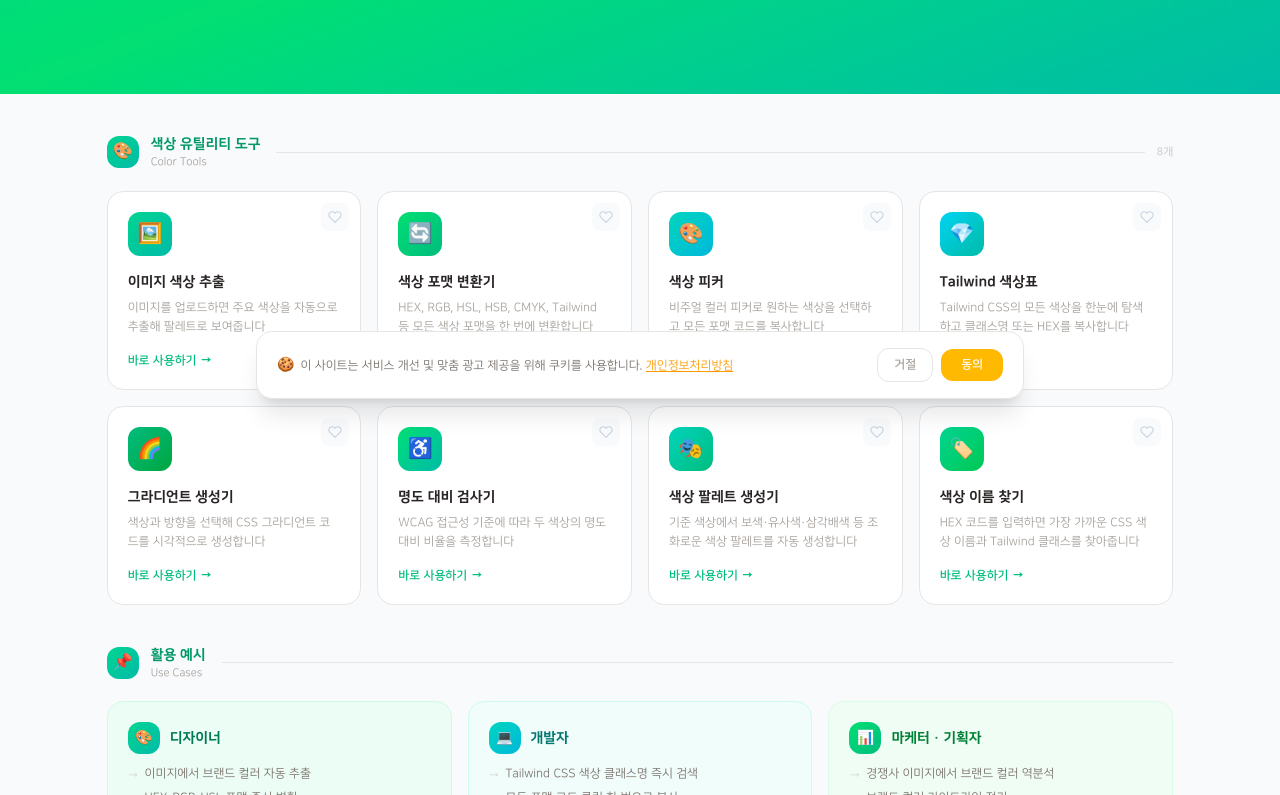
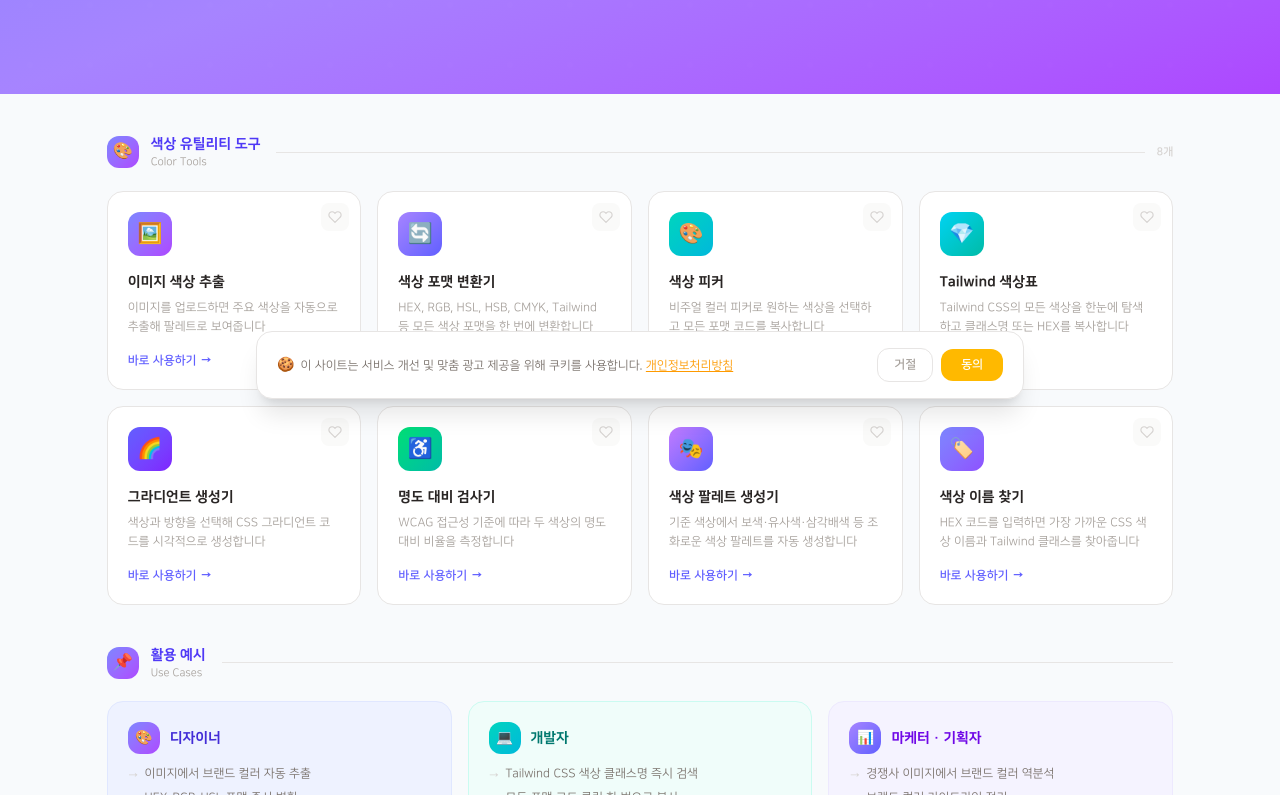
Before and after one commit to Cherisia/serenkit, a Next.js app: page /color in a window 1280 px wide. Shown: the part 385-1180 px from the top of the page. Built offline with nearby package versions, Linux system fonts and the light colour scheme.

Commit message:
색상도구 emerald 에서 purple 색 계열로 수정

```diff
--- a/app/color/page.js
+++ b/app/color/page.js
@@ -21,8 +21,8 @@ export const metadata = {
 const USE_CASES = [
   {
     icon: '🎨', title: '디자이너',
-    color: 'from-emerald-400 to-teal-500',
-    bg: 'bg-emerald-50', border: 'border-emerald-100', titleColor: 'text-emerald-700',
+    color: 'from-indigo-400 to-purple-500',
+    bg: 'bg-indigo-50', border: 'border-indigo-100', titleColor: 'text-indigo-700',
     items: [
       '이미지에서 브랜드 컬러 자동 추출',
       'HEX·RGB·HSL 포맷 즉시 변환',
@@ -45,8 +45,8 @@ const USE_CASES = [
   },
   {
     icon: '📊', title: '마케터 · 기획자',
-    color: 'from-green-400 to-emerald-500',
-    bg: 'bg-green-50', border: 'border-green-100', titleColor: 'text-green-700',
+    color: 'from-violet-400 to-indigo-500',
+    bg: 'bg-violet-50', border: 'border-violet-100', titleColor: 'text-violet-700',
     items: [
       '경쟁사 이미지에서 브랜드 컬러 역분석',
       '브랜드 컬러 가이드라인 정리',
@@ -69,8 +69,8 @@ const USE_CASES = [
   },
   {
     icon: '🏠', title: '인테리어 · 홈데코',
-    color: 'from-emerald-500 to-green-600',
-    bg: 'bg-emerald-50', border: 'border-emerald-200', titleColor: 'text-emerald-800',
+    color: 'from-indigo-500 to-violet-600',
+    bg: 'bg-indigo-50', border: 'border-indigo-200', titleColor: 'text-indigo-800',
     items: [
       '참고 이미지에서 인테리어 컬러 추출',
       '벽지·가구 색상 조화 미리 확인',
@@ -81,8 +81,8 @@ const USE_CASES = [
   },
   {
     icon: '🎓', title: '학생 · 교육',
-    color: 'from-teal-400 to-emerald-400',
-    bg: 'bg-teal-50', border: 'border-teal-100', titleColor: 'text-teal-700',
+    color: 'from-purple-400 to-indigo-400',
+    bg: 'bg-purple-50', border: 'border-purple-100', titleColor: 'text-purple-700',
     items: [
       '색채학 과제에서 색상 이론 실습',
       'HEX·RGB·HSL 개념 직접 변환하며 학습',
@@ -95,17 +95,17 @@ const USE_CASES = [
 
 const FEATURES = [
   { icon: '⚡', title: '즉시 처리', desc: '서버 전송 없이 브라우저에서 실시간 변환. 어떤 포맷이든 입력 즉시 결과가 나와요.',
-    color: 'from-emerald-400 to-teal-400', bg: 'bg-emerald-50', border: 'border-emerald-100', titleColor: 'text-emerald-700' },
+    color: 'from-indigo-400 to-purple-400', bg: 'bg-indigo-50', border: 'border-indigo-100', titleColor: 'text-indigo-700' },
   { icon: '🔒', title: '프라이버시 보호', desc: '이미지를 포함한 모든 데이터가 서버로 전송되지 않고 브라우저 안에서만 처리돼요.',
     color: 'from-teal-400 to-cyan-400', bg: 'bg-teal-50', border: 'border-teal-100', titleColor: 'text-teal-700' },
   { icon: '📋', title: '한 번에 복사', desc: 'HEX, RGB, HSL, Tailwind 등 원하는 포맷을 클릭 한 번으로 클립보드로 복사해요.',
-    color: 'from-green-400 to-emerald-400', bg: 'bg-green-50', border: 'border-green-100', titleColor: 'text-green-700' },
+    color: 'from-violet-400 to-indigo-400', bg: 'bg-violet-50', border: 'border-violet-100', titleColor: 'text-violet-700' },
   { icon: '♿', title: '접근성 검사', desc: 'WCAG 2.1 AA/AAA 기준으로 명도 대비를 자동 측정하고 등급을 표시해요.',
     color: 'from-cyan-400 to-teal-400', bg: 'bg-cyan-50', border: 'border-cyan-100', titleColor: 'text-cyan-700' },
   { icon: '🎨', title: '팔레트 자동 생성', desc: '보색, 유사색, 삼각배색 등 색채학적으로 조화로운 색상 조합을 자동으로 만들어줘요.',
-    color: 'from-emerald-400 to-green-400', bg: 'bg-emerald-50', border: 'border-emerald-100', titleColor: 'text-emerald-700' },
+    color: 'from-indigo-400 to-violet-400', bg: 'bg-indigo-50', border: 'border-indigo-100', titleColor: 'text-indigo-700' },
   { icon: '📱', title: '모바일 최적화', desc: '스마트폰, 태블릿, 데스크탑 모든 환경에서 편리하게 사용 가능해요.',
-    color: 'from-teal-400 to-emerald-400', bg: 'bg-teal-50', border: 'border-teal-100', titleColor: 'text-teal-700' },
+    color: 'from-purple-400 to-indigo-400', bg: 'bg-purple-50', border: 'border-purple-100', titleColor: 'text-purple-700' },
 ]
 
 export default function ColorHomePage() {
@@ -134,7 +134,7 @@ export default function ColorHomePage() {
       <script type="application/ld+json" dangerouslySetInnerHTML={{ __html: JSON.stringify(schema) }} />
 
       {/* 히어로 */}
-      <section className="w-full bg-gradient-to-br from-emerald-400 via-green-400 to-teal-500 relative overflow-hidden pt-[4.5rem]">
+      <section className="w-full bg-gradient-to-br from-indigo-400 via-violet-400 to-purple-500 relative overflow-hidden pt-[4.5rem]">
         <div className="absolute inset-0 opacity-10" style={{ backgroundImage: COLOR_HERO_PATTERN }} />
         <div className="relative container mx-auto px-4 py-24 text-center text-white">
           <p className="text-xs font-black opacity-75 mb-4 tracking-[0.3em] uppercase">색상 도구 모음</p>
@@ -165,11 +165,11 @@ export default function ColorHomePage() {
         {/* 도구 목록 */}
         <section>
           <div className="flex items-center gap-3 mb-5">
-            <div className="w-8 h-8 rounded-xl bg-gradient-to-br from-emerald-400 to-teal-500 flex items-center justify-center text-base shrink-0">
+            <div className="w-8 h-8 rounded-xl bg-gradient-to-br from-indigo-400 to-purple-500 flex items-center justify-center text-base shrink-0">
               🎨
             </div>
             <div>
-              <h2 className="text-sm font-black text-emerald-600">색상 유틸리티 도구</h2>
+              <h2 className="text-sm font-black text-indigo-600">색상 유틸리티 도구</h2>
               <p className="text-[11px] text-stone-400">Color Tools</p>
             </div>
             <div className="flex-1 h-px bg-stone-200 ml-1" />
@@ -178,19 +178,19 @@ export default function ColorHomePage() {
           <ul className="grid grid-cols-1 md:grid-cols-2 xl:grid-cols-4 gap-4">
             {COLOR_TOOLS.map(tool => (
               <li key={tool.key} className="relative">
-                <FavoriteCardButton url={tool.url} color="emerald" />
+                <FavoriteCardButton url={tool.url} color="indigo" />
                 <Link
                   href={tool.url}
-                  className="group flex flex-col h-full bg-white border border-stone-200 rounded-2xl p-5 hover:border-emerald-300 hover:shadow-md transition-all duration-200 hover:-translate-y-1"
+                  className="group flex flex-col h-full bg-white border border-stone-200 rounded-2xl p-5 hover:border-indigo-300 hover:shadow-md transition-all duration-200 hover:-translate-y-1"
                 >
                   <div className={`w-11 h-11 rounded-xl bg-gradient-to-br ${tool.color} flex items-center justify-center text-xl mb-4`}>
                     {tool.icon}
                   </div>
-                  <h3 className="text-sm font-black text-stone-800 mb-1.5 group-hover:text-emerald-600 transition-colors">
+                  <h3 className="text-sm font-black text-stone-800 mb-1.5 group-hover:text-indigo-600 transition-colors">
                     {tool.name}
                   </h3>
                   <p className="text-xs text-stone-400 leading-relaxed flex-1">{tool.desc}</p>
-                  <div className="mt-4 text-xs font-bold text-emerald-500 flex items-center gap-1">
+                  <div className="mt-4 text-xs font-bold text-indigo-500 flex items-center gap-1">
                     바로 사용하기 <span>→</span>
                   </div>
                 </Link>
@@ -202,11 +202,11 @@ export default function ColorHomePage() {
         {/* 활용 예시 */}
         <section>
           <div className="flex items-center gap-3 mb-5">
-            <div className="w-8 h-8 rounded-xl bg-gradient-to-br from-emerald-400 to-teal-500 flex items-center justify-center text-base shrink-0">
+            <div className="w-8 h-8 rounded-xl bg-gradient-to-br from-indigo-400 to-purple-500 flex items-center justify-center text-base shrink-0">
               📌
             </div>
             <div>
-              <h2 className="text-sm font-black text-emerald-600">활용 예시</h2>
+              <h2 className="text-sm font-black text-indigo-600">활용 예시</h2>
               <p className="text-[11px] text-stone-400">Use Cases</p>
             </div>
             <div className="flex-1 h-px bg-stone-200 ml-1" />
@@ -236,11 +236,11 @@ export default function ColorHomePage() {
         {/* 도구 특징 */}
         <section>
           <div className="flex items-center gap-3 mb-5">
-            <div className="w-8 h-8 rounded-xl bg-gradient-to-br from-emerald-400 to-teal-500 flex items-center justify-center text-base shrink-0">
+            <div className="w-8 h-8 rounded-xl bg-gradient-to-br from-indigo-400 to-purple-500 flex items-center justify-center text-base shrink-0">
               ✨
             </div>
             <div>
-              <h2 className="text-sm font-black text-emerald-600">도구 특징</h2>
+              <h2 className="text-sm font-black text-indigo-600">도구 특징</h2>
               <p className="text-[11px] text-stone-400">Features</p>
             </div>
             <div className="flex-1 h-px bg-stone-200 ml-1" />
--- a/app/page.js
+++ b/app/page.js
@@ -103,8 +103,8 @@ export default function Home() {
 
           {/* 색상 도구 */}
           <Link href="/color"
-            className="group flex flex-col bg-white border border-stone-200 rounded-3xl overflow-hidden hover:shadow-xl hover:-translate-y-1 transition-all duration-300 hover:border-emerald-300">
-            <div className="bg-gradient-to-br from-emerald-400 via-green-400 to-teal-500 p-8 relative overflow-hidden h-52">
+            className="group flex flex-col bg-white border border-stone-200 rounded-3xl overflow-hidden hover:shadow-xl hover:-translate-y-1 transition-all duration-300 hover:border-indigo-300">
+            <div className="bg-gradient-to-br from-indigo-400 via-violet-400 to-purple-500 p-8 relative overflow-hidden h-52">
               <div className="absolute inset-0 opacity-10" style={{ backgroundImage: CALC_HERO_PATTERN }} />
               <div className="relative">
                 <div className="flex items-center gap-3 mb-7">
@@ -139,7 +139,7 @@ export default function Home() {
               </ul>
               <div className="flex items-center justify-between mt-auto">
                 <span className="text-xs text-stone-400">{COLOR_TOOLS.length}개 도구</span>
-                <span className="flex items-center gap-1.5 bg-emerald-500 group-hover:bg-emerald-600 text-white text-sm font-black px-5 py-2.5 rounded-xl transition-colors">
+                <span className="flex items-center gap-1.5 bg-indigo-500 group-hover:bg-indigo-600 text-white text-sm font-black px-5 py-2.5 rounded-xl transition-colors">
                   색상 도구 보러가기
                   <span className="group-hover:translate-x-0.5 transition-transform inline-block">→</span>
                 </span>
--- a/components/color/ToolLayout.js
+++ b/components/color/ToolLayout.js
@@ -11,7 +11,7 @@ export default function ToolLayout({ toolKey, children, faqs = [] }) {
     <div className="bg-slate-50 pb-20 min-h-screen">
       {/* Hero Banner */}
       <section
-        className={`relative bg-gradient-to-br ${tool?.color ?? 'from-emerald-400 to-teal-500'} pt-20 pb-12`}
+        className={`relative bg-gradient-to-br ${tool?.color ?? 'from-indigo-400 to-purple-500'} pt-20 pb-12`}
         aria-label="페이지 소개"
       >
         <div className="absolute inset-0 pointer-events-none" style={{ backgroundImage: COLOR_HERO_PATTERN }} aria-hidden="true" />
@@ -36,7 +36,7 @@ export default function ToolLayout({ toolKey, children, faqs = [] }) {
       <aside className="container xl:w-[600px] md:w-[640px] w-[92%] mx-auto mt-10" aria-label="관련 도구">
         <section>
           <h2 className="text-base font-black text-slate-700 mb-4 flex items-center gap-2">
-            <span className="w-1 h-5 bg-emerald-400 rounded-full inline-block" aria-hidden="true"></span>
+            <span className="w-1 h-5 bg-indigo-400 rounded-full inline-block" aria-hidden="true"></span>
             다른 색상 도구
           </h2>
           <ul className="grid grid-cols-2 md:grid-cols-4 gap-2">
@@ -44,10 +44,10 @@ export default function ToolLayout({ toolKey, children, faqs = [] }) {
               <li key={t.key}>
                 <Link
                   href={t.url}
-                  className="flex flex-col items-center gap-1.5 p-3 bg-white border border-slate-200 rounded-xl hover:border-emerald-300 hover:shadow-sm transition-all text-center group"
+                  className="flex flex-col items-center gap-1.5 p-3 bg-white border border-slate-200 rounded-xl hover:border-indigo-300 hover:shadow-sm transition-all text-center group"
                 >
                   <span className="text-2xl" aria-hidden="true">{t.icon}</span>
-                  <span className="text-xs font-bold text-slate-600 group-hover:text-emerald-600 leading-tight">{t.shortName}</span>
+                  <span className="text-xs font-bold text-slate-600 group-hover:text-indigo-600 leading-tight">{t.shortName}</span>
                 </Link>
               </li>
             ))}
```
Also changed, not shown: lib/colorTools.js, 1 other file (tests, documents, lock files or other folders).
